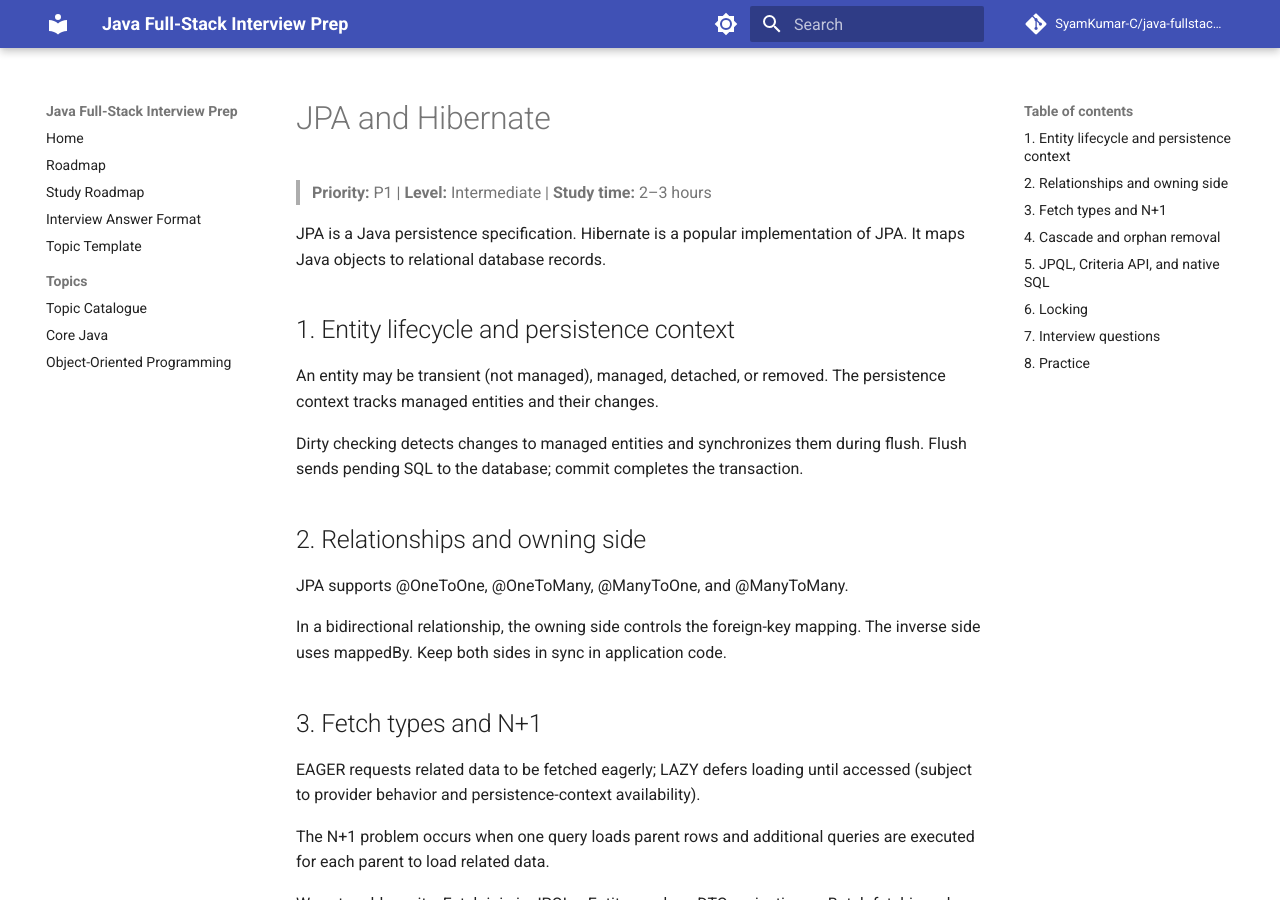
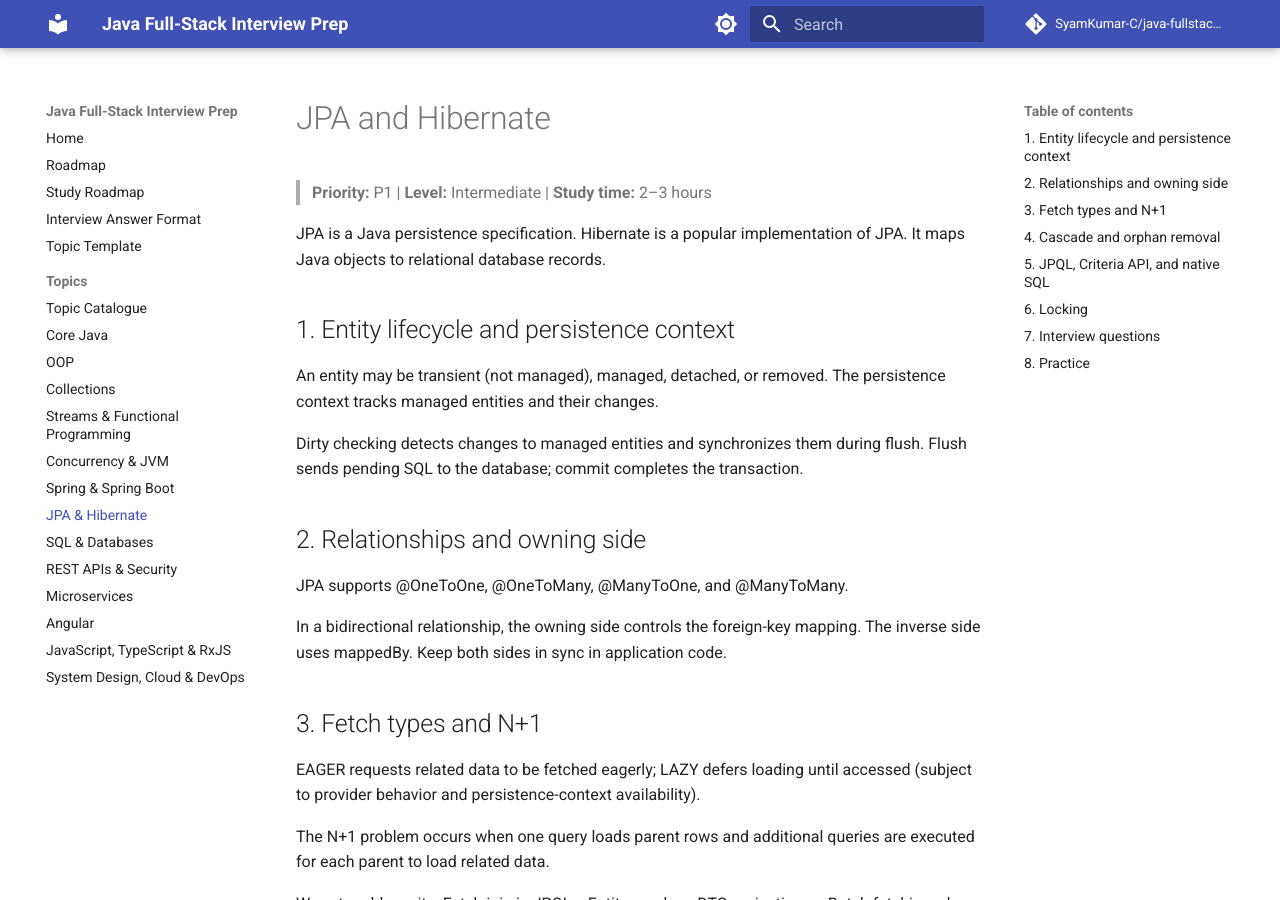
Before and after one commit to SyamKumar-C/java-fullstack-interview-prep, an MkDocs documentation site: the page built from docs/topics/jpa-hibernate.md, in a window 1280 px wide and 900 px high. Built offline with MkDocs 1.6.1 and Material for MkDocs 9.7.7, drawn with Linux system fonts in a browser that asks for light colours; comment, search, counter and statistics services are not loaded.

Commit message:
Add all Phase 2 categories to site navigation

```diff
--- a/mkdocs.yml
+++ b/mkdocs.yml
@@ -58,4 +58,15 @@ nav:
   - Topics:
       - Topic Catalogue: topics/index.md
       - Core Java: topics/core-java.md
-      - Object-Oriented Programming: topics/core-java/oop.md
+      - OOP: topics/core-java/oop.md
+      - Collections: topics/collections.md
+      - Streams & Functional Programming: topics/streams-functional.md
+      - Concurrency & JVM: topics/concurrency-jvm.md
+      - Spring & Spring Boot: topics/spring-boot.md
+      - JPA & Hibernate: topics/jpa-hibernate.md
+      - SQL & Databases: topics/sql-databases.md
+      - REST APIs & Security: topics/rest-security.md
+      - Microservices: topics/microservices.md
+      - Angular: topics/angular.md
+      - JavaScript, TypeScript & RxJS: topics/javascript-typescript-rxjs.md
+      - System Design, Cloud & DevOps: topics/system-design-devops.md
```
